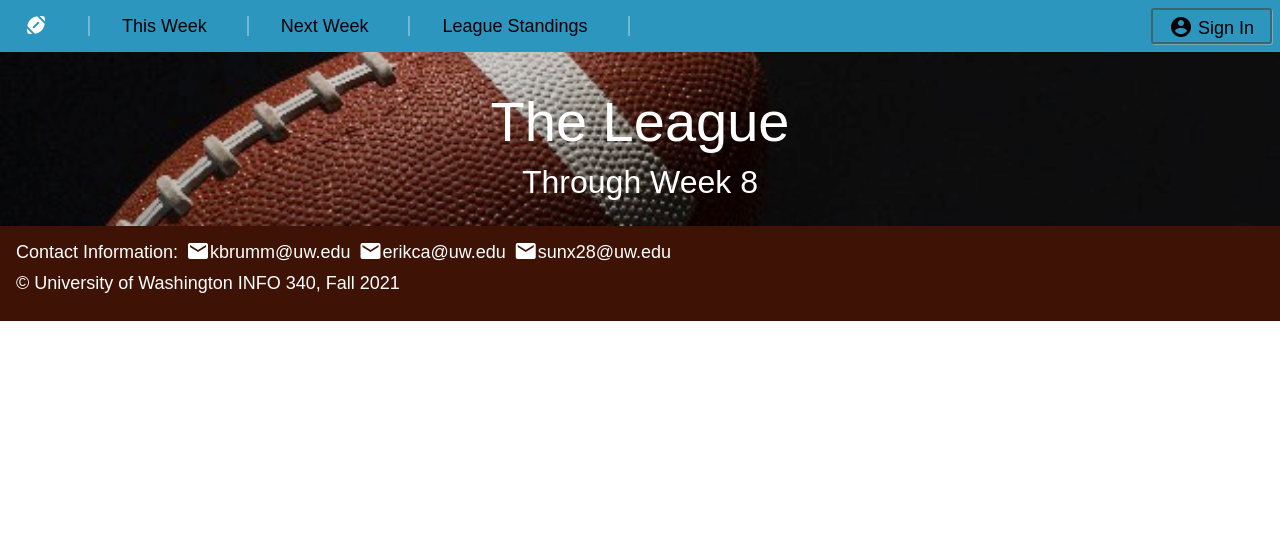
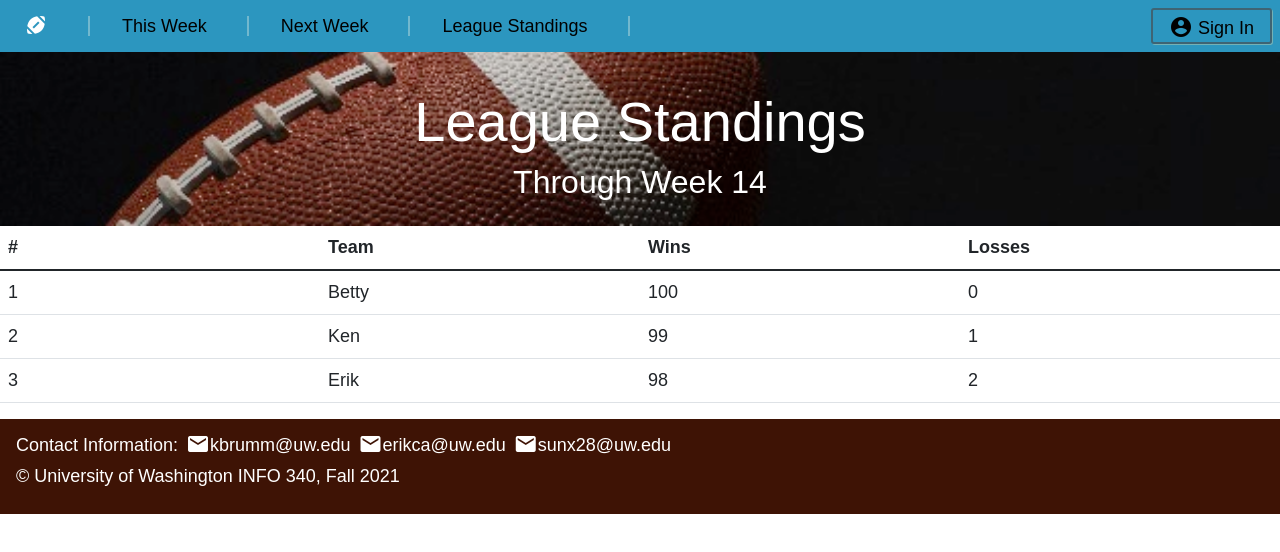
Before and after one commit to info340-au21/project-KBrummage, a React (Create React App) app: page /league in a window 1280 px wide. Shown: the top 552 px of the page. Built offline with nearby package versions, Linux system fonts and the light colour scheme; no server answers; the database is empty.

Commit message:
updated league standings table with sample data

```diff
--- a/src/Components/App.js
+++ b/src/Components/App.js
@@ -4,6 +4,7 @@ import { Route, Switch } from 'react-router-dom';
 import NavigationBar from './NavigationBar';
 import Header from './Header';
 import Footer from './Footer';
+import { LeagueStatsTable } from './Table';
 import { ThisWeekMain } from './MainSection';
 import { NextWeekMain } from './NextWeek';
 import Account from './Account';
@@ -102,7 +103,8 @@ export default function App(props) {
         </Route>
 
         <Route path="/league">
-          <Header title="The League" subtitle="Through Week 8"/>
+          <Header title="League Standings" subtitle={"Through Week " + (props.nextWeek[0].Week-1)}/>
+          <LeagueStatsTable/>
         </Route>
 
         <Route path="/account">
--- a/src/Components/Table.js
+++ b/src/Components/Table.js
@@ -58,7 +58,24 @@ export function LeagueStatsTable() {
     <table className="table table-hover">
       <LeagueStatsHeader />
       <tbody>
-
+        <tr>
+            <td >1</td>
+            <td >Betty</td>
+            <td >100</td>
+            <td >0</td>
+        </tr>
+        <tr>
+            <td >2</td>
+            <td >Ken</td>
+            <td >99</td>
+            <td >1</td>
+        </tr>
+        <tr>
+            <td >3</td>
+            <td >Erik</td>
+            <td >98</td>
+            <td >2</td>
+        </tr>
       </tbody>
     </table>
   );
```
Also changed, not shown: 1 other file (tests, documents, lock files or other folders).
